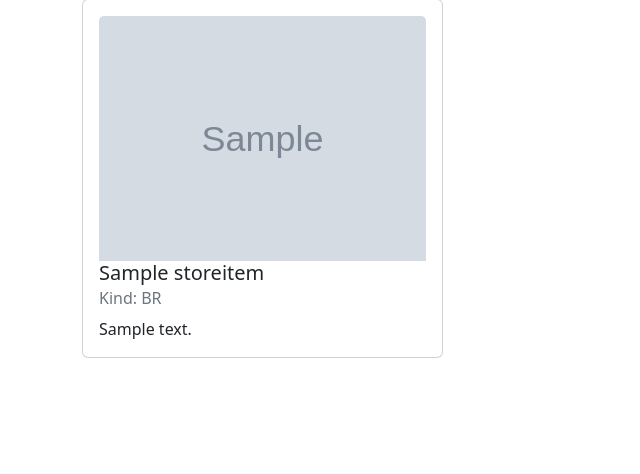
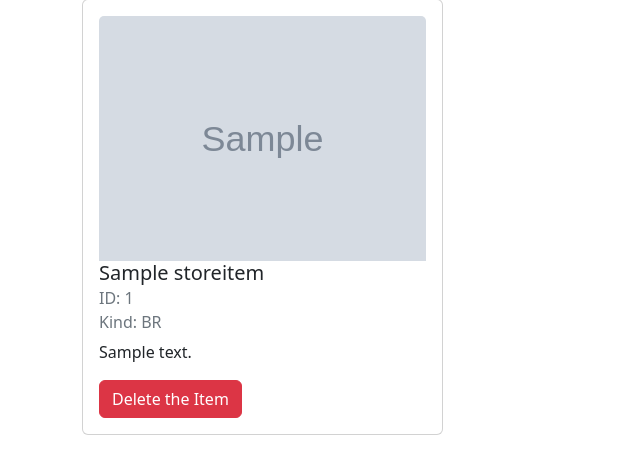
Before and after one commit to xSylar7/TASK-Django-M10-Forms, a Django app: page /items/ in a window 1280 px wide. Shown: the part 113-587 px from the top of the page, without its empty margins (0-640 px from the left). Run offline with Django 4.2, Linux system fonts and the light colour scheme; tables that the repository leaves empty hold one stand-in row (values such as "Sample post"); grey boxes marked "Sample" are stand-in pictures.

Commit message:
Delete View done, added a delete button on store_item_list

```diff
--- a/bakery/urls.py
+++ b/bakery/urls.py
@@ -27,4 +27,9 @@ urlpatterns = [
         store_views.update_store_item,
         name="update-store-item",
     ),
+    path(
+        "items/delete/<int:item_id>",
+        store_views.delete_store_item,
+        name="delete-store-item",
+    ),
 ]
--- a/stores/templates/store_item_list.html
+++ b/stores/templates/store_item_list.html
@@ -34,8 +34,10 @@
               alt={{item.name}}
               />
               <h5 class="card-title">{{ item.name }}</h3>
+                <h6 class="card-subtitle mb-2 text-muted">ID: {{ item.id }}</h6>
                 <h6 class="card-subtitle mb-2 text-muted">Kind: {{ item.kind }}</h6>
                 <p class="card-text">{{ item.description }}</p>
+                <a class="btn btn-danger" href="{% url 'delete-store-item' item_id=item.id%}" role="button">Delete the Item</a>
               </div>
             </div>
         </div>
--- a/stores/views.py
+++ b/stores/views.py
@@ -3,6 +3,7 @@ from django.shortcuts import render, redirect
 
 from stores import models
 from .forms import StoreItemForm
+from django.http import Http404
 
 
 def get_store_items(request: HttpRequest) -> HttpResponse:
@@ -39,3 +40,11 @@ def update_store_item(request, item_id):
         "form": form,
     }
     return render(request, "update_store_item.html", context)
+
+
+def delete_store_item(request, item_id):
+    try:
+        store_item = models.StoreItem.objects.get(id=item_id).delete()
+    except store_item.DoesNotExist:
+        raise Http404("Store ID does not exist")
+    return redirect("store-item-list")
```
